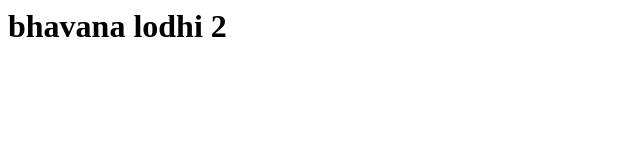
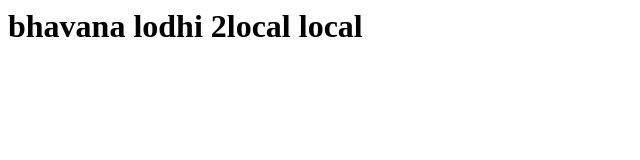
Before and after one commit to bhavanalodhi/repository, a plain HTML site: page index.html in a window 1280 px wide. Shown: the whole page, without its empty margins (0-640 px from the left). Drawn offline with Linux system fonts and the light colour scheme.

Commit message:
hiiLocal

```diff
--- a/index.html
+++ b/index.html
@@ -1,5 +1,6 @@
 <html>
 	<body>
-	<h1> bhavana lodhi 2</h1>
+	<h1> bhavana lodhi 2local
+	local</h1>
 	</body>
 </html>
```
